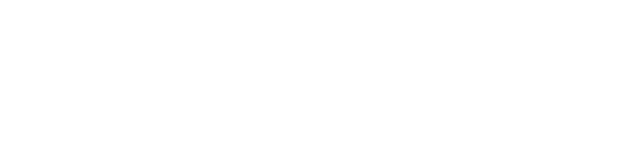
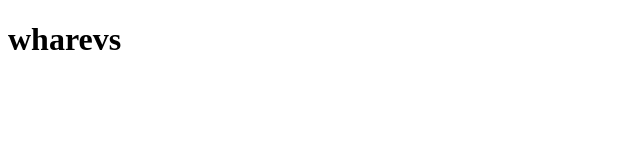
Before and after one commit to dd11ace/git-one, a plain HTML site: page index.html in a window 1280 px wide. Shown: the whole page, without its empty margins (0-640 px from the left). Drawn offline with Linux system fonts and the light colour scheme.

Commit message:
added h1

```diff
--- a/index.html
+++ b/index.html
@@ -6,6 +6,6 @@
   <title>whoo</title>
 </head>
 <body>
-
+  <h1>wharevs</h1>
 </body>
 </html>
```
